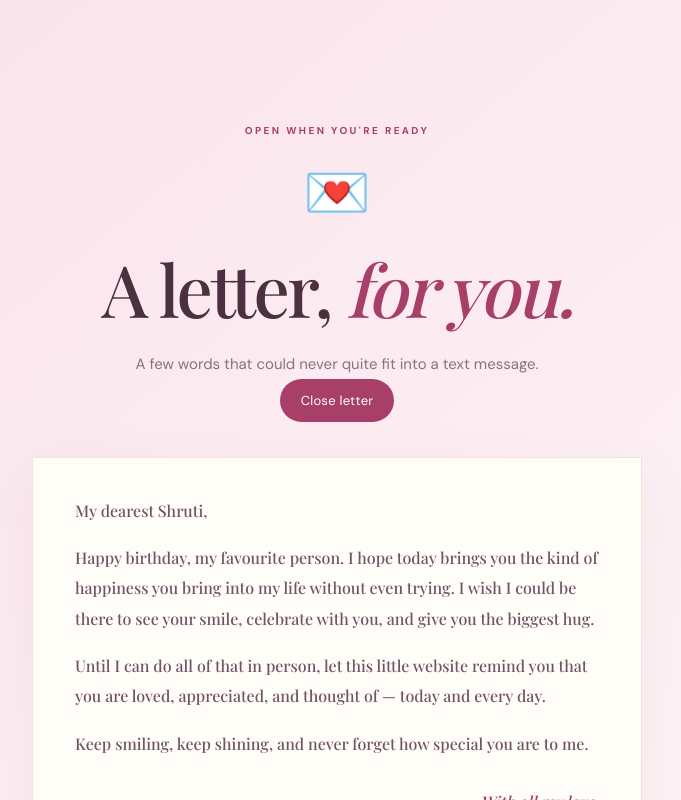
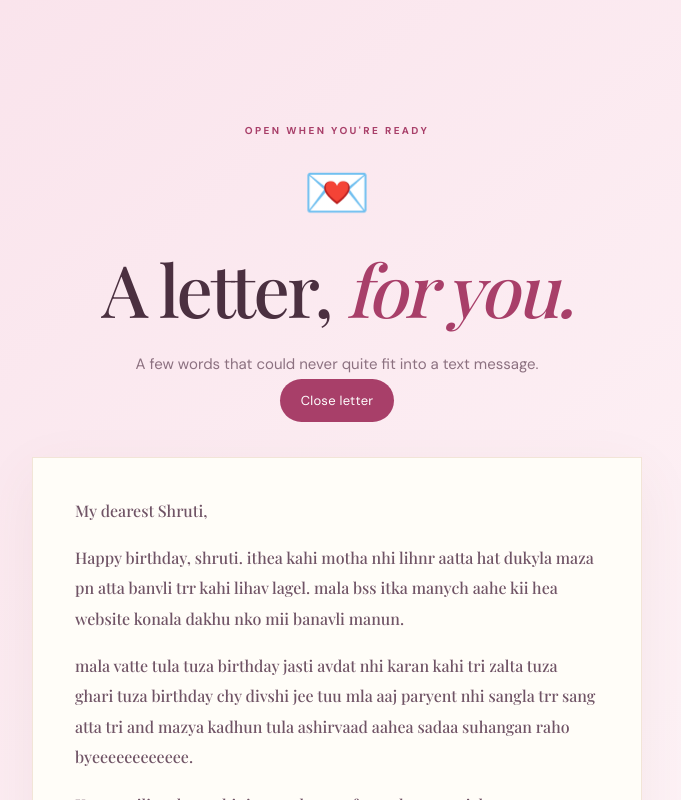
Before and after one commit to chilkewarpranav0/shruti-, a plain HTML site: page index.html in a window 1280 px wide. Both pictures are taken after a click on the button "Read my letter ♥". Shown: the part 2322-3122 px from the top of the page, without its empty margins (303-984 px from the left). Drawn offline with nearby package versions, Linux system fonts and the light colour scheme; a web font is replaced by a local one.

Commit message:
Update index.html

```diff
--- a/index.html
+++ b/index.html
@@ -75,8 +75,8 @@
         <button id="letter-button" class="primary-btn" type="button">Read my letter ♥</button>
         <article id="letter-content" class="letter-paper hidden">
           <p>My dearest Shruti,</p>
-          <p>Happy birthday, my favourite person. I hope today brings you the kind of happiness you bring into my life without even trying. I wish I could be there to see your smile, celebrate with you, and give you the biggest hug.</p>
-          <p>Until I can do all of that in person, let this little website remind you that you are loved, appreciated, and thought of — today and every day.</p>
+          <p>Happy birthday, shruti. ithea kahi motha nhi lihnr aatta hat dukyla maza pn atta banvli trr kahi lihav lagel. mala bss itka manych aahe kii hea website konala dakhu nko mii banavli manun.</p>
+          <p>mala vatte tula tuza birthday jasti avdat nhi karan kahi tri zalta tuza ghari tuza birthday chy divshi jee tuu mla aaj paryent nhi sangla trr sang atta tri and mazya kadhun tula ashirvaad aahea sadaa suhangan raho byeeeeeeeeeeee.</p>
           <p>Keep smiling, keep shining, and never forget how special you are to me.</p>
           <p class="signature">With all my love,<br>Yours ♥</p>
         </article>
```
